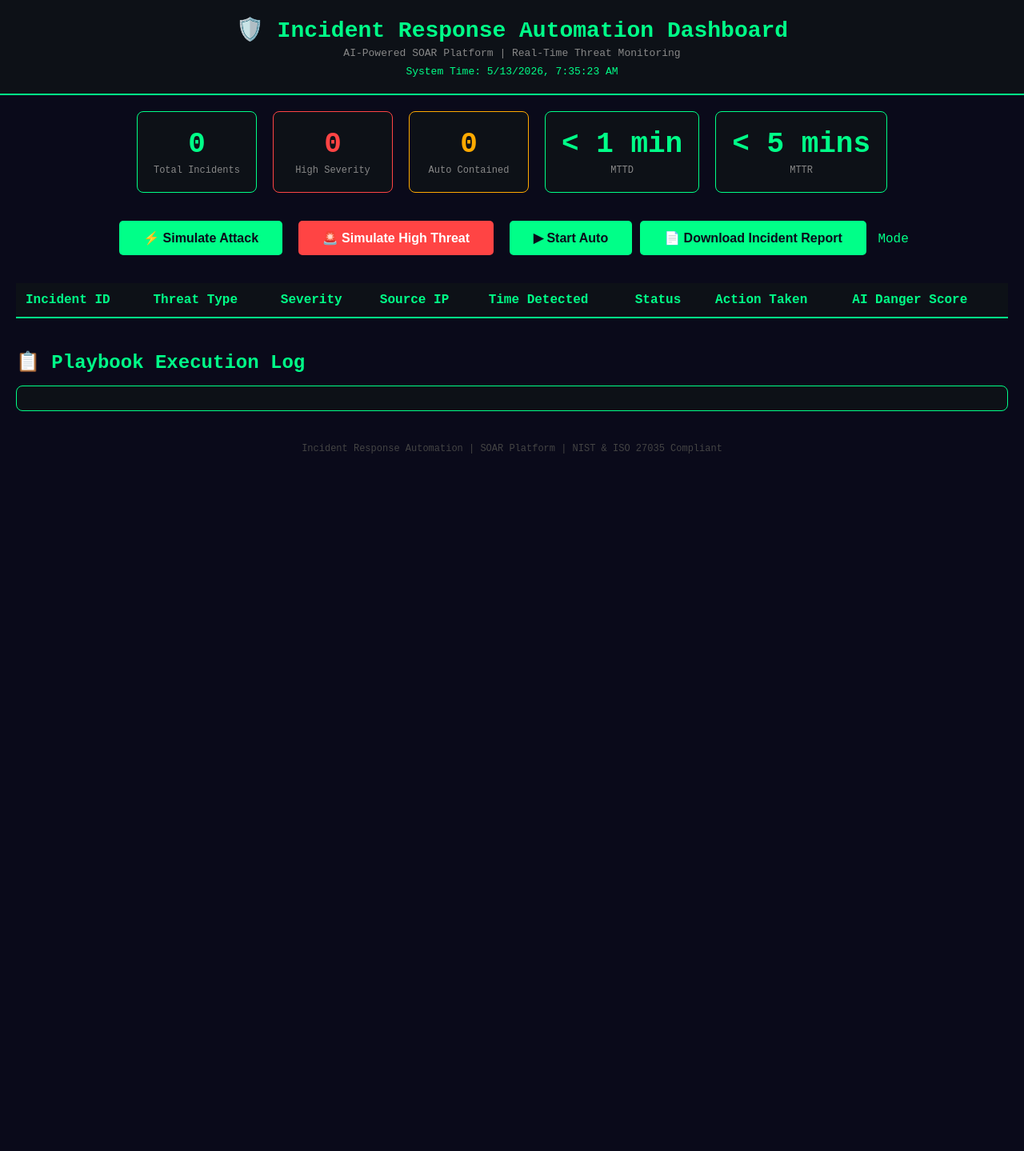
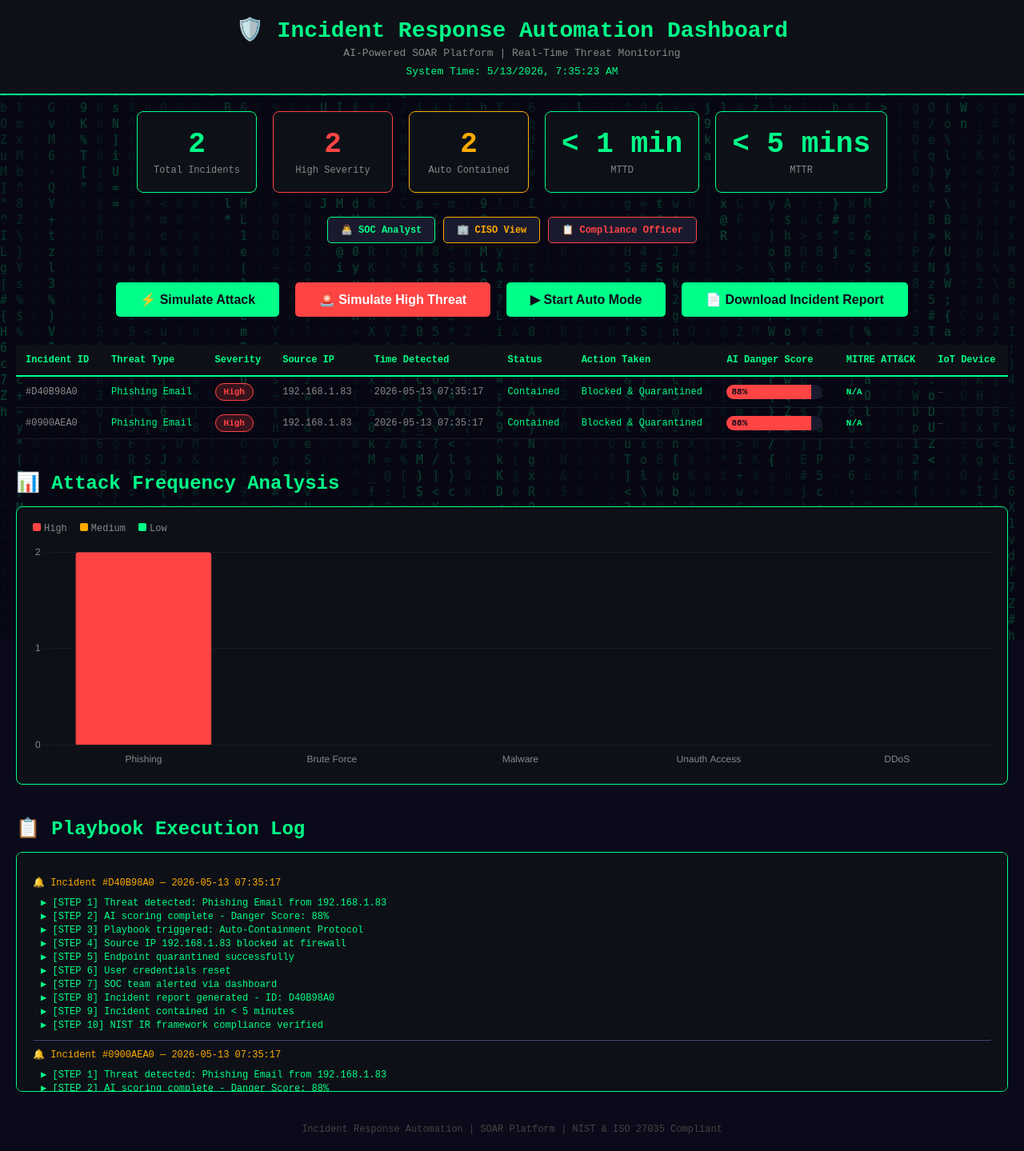
Before and after one commit to Kranthichowdary446/incident_response, a Flask app: page / in a window 1280 px wide. Shown: the whole page at 80% size. Before the commit the page ends 567 px from the top, so only its background shows below. Run offline with Flask 3, Linux system fonts and the light colour scheme; data that the repository does not hold is empty.

Commit message:
Final version with MITRE ATT&CK, IoT devices, user roles, attack chart and matrix rain

```diff
--- a/templates/dashboard.html
+++ b/templates/dashboard.html
@@ -2,13 +2,14 @@
 <html>
 <head>
     <title>Incident Response Dashboard</title>
+    <script src="https://cdnjs.cloudflare.com/ajax/libs/Chart.js/4.4.1/chart.umd.js"></script>
     <style>
         * { margin: 0; padding: 0; box-sizing: border-box; }
         body { background: #0a0a1a; color: #00ff88; font-family: 'Courier New', monospace; }
-        .header { background: #0d1117; padding: 20px; text-align: center; border-bottom: 2px solid #00ff88; }
+        .header { background: #0d1117; padding: 20px; text-align: center; border-bottom: 2px solid #00ff88; position:relative; z-index:1; }
         .header h1 { font-size: 28px; color: #00ff88; }
         .header p { color: #888; font-size: 13px; margin-top: 5px; }
-        .stats { display: flex; justify-content: center; gap: 20px; padding: 20px; flex-wrap: wrap; }
+        .stats { display: flex; justify-content: center; gap: 20px; padding: 20px; flex-wrap: wrap; position:relative; z-index:1; }
         .stat-card { background: #0d1117; border: 1px solid #00ff88; border-radius: 8px; padding: 20px; text-align: center; min-width: 150px; }
         .stat-card h2 { font-size: 36px; color: #00ff88; }
         .stat-card p { color: #888; font-size: 12px; margin-top: 5px; }
@@ -16,15 +17,14 @@
         .stat-card.red h2 { color: #ff4444; }
         .stat-card.yellow { border-color: #ffaa00; }
         .stat-card.yellow h2 { color: #ffaa00; }
-        .controls { text-align: center; padding: 10px; }
-        .btn { background: #00ff88; color: #0a0a1a; border: none; padding: 12px 30px;
-               font-size: 16px; font-weight: bold; border-radius: 5px; cursor: pointer; margin: 5px; }
+        .controls { text-align: center; padding: 10px; position:relative; z-index:1; }
+        .btn { background: #00ff88; color: #0a0a1a; border: none; padding: 12px 30px; font-size: 16px; font-weight: bold; border-radius: 5px; cursor: pointer; margin: 5px; }
         .btn:hover { background: #00cc66; }
         .btn.red { background: #ff4444; color: white; }
-        .table-container { padding: 20px; overflow-x: auto; }
+        .table-container { padding: 20px; overflow-x: auto; position:relative; z-index:1; }
         table { width: 100%; border-collapse: collapse; }
-        th { background: #0d1117; color: #00ff88; padding: 12px; text-align: left; border-bottom: 2px solid #00ff88; }
-        td { padding: 10px 12px; border-bottom: 1px solid #1a1a2e; font-size: 13px; }
+        th { background: #0d1117; color: #00ff88; padding: 12px; text-align: left; border-bottom: 2px solid #00ff88; font-size:12px; }
+        td { padding: 10px 12px; border-bottom: 1px solid #1a1a2e; font-size: 12px; }
         tr:hover { background: #0d1117; }
         .badge { padding: 4px 10px; border-radius: 20px; font-size: 11px; font-weight: bold; }
         .High { background: #ff444433; color: #ff4444; border: 1px solid #ff4444; }
@@ -32,14 +32,26 @@
         .Low { background: #00ff8833; color: #00ff88; border: 1px solid #00ff88; }
         .status-contained { color: #00ff88; }
         .status-monitoring { color: #ffaa00; }
-        .alert-banner { display: none; background: #ff4444; color: white; text-align: center;
-                        padding: 10px; font-weight: bold; animation: blink 1s infinite; }
+        .alert-banner { display: none; background: #ff4444; color: white; text-align: center; padding: 10px; font-weight: bold; animation: blink 1s infinite; position:relative; z-index:2; }
         @keyframes blink { 0%,100%{opacity:1} 50%{opacity:0.5} }
-        .footer { text-align: center; padding: 20px; color: #444; font-size: 12px; }
+        .section { padding: 20px; position:relative; z-index:1; }
+        .section h2 { color:#00ff88; margin-bottom:15px; }
+        .box { background:#0d1117; border:1px solid #00ff88; border-radius:8px; padding:20px; }
+        .footer { text-align: center; padding: 20px; color: #444; font-size: 12px; position:relative; z-index:1; }
+        #matrixCanvas { position:fixed; top:0; left:0; z-index:0; opacity:0.25; pointer-events:none; }
+        .role-bar { display:flex; justify-content:center; gap:10px; padding:10px; position:relative; z-index:1; flex-wrap:wrap; }
+        .role-btn { border: 1px solid; padding: 8px 16px; border-radius: 5px; cursor: pointer; font-size: 12px; font-family: 'Courier New', monospace; font-weight:bold; background:#1a1a2e; }
+        .role-soc { color:#00ff88; border-color:#00ff88; }
+        .role-ciso { color:#ffaa00; border-color:#ffaa00; }
+        .role-compliance { color:#ff4444; border-color:#ff4444; }
+        #roleMessage { text-align:center; font-size:13px; padding:5px 20px; position:relative; z-index:1; min-height:24px; }
     </style>
 </head>
 <body>
+
+<canvas id="matrixCanvas"></canvas>
 <div class="alert-banner" id="alertBanner">🚨 HIGH SEVERITY THREAT DETECTED — PLAYBOOK EXECUTING 🚨</div>
+
 <div class="header">
     <h1>🛡️ Incident Response Automation Dashboard</h1>
     <p>AI-Powered SOAR Platform | Real-Time Threat Monitoring</p>
@@ -47,33 +59,25 @@
 </div>
 
 <div class="stats">
-        <div class="stat-card">
-            <h2 id="total">0</h2>
-            <p>Total Incidents</p>
+    <div class="stat-card"><h2 id="total">0</h2><p>Total Incidents</p></div>
+    <div class="stat-card red"><h2 id="high">0</h2><p>High Severity</p></div>
+    <div class="stat-card yellow"><h2 id="contained">0</h2><p>Auto Contained</p></div>
+    <div class="stat-card"><h2 id="mttd">-</h2><p>MTTD</p></div>
+    <div class="stat-card"><h2 id="mttr">-</h2><p>MTTR</p></div>
 </div>
-        <div class="stat-card red">
-            <h2 id="high">0</h2>
-            <p>High Severity</p>
+
+<div class="role-bar">
+    <button class="role-btn role-soc" onclick="setRole('soc')">👨‍💻 SOC Analyst</button>
+    <button class="role-btn role-ciso" onclick="setRole('ciso')">🏢 CISO View</button>
+    <button class="role-btn role-compliance" onclick="setRole('compliance')">📋 Compliance Officer</button>
 </div>
-        <div class="stat-card yellow">
-            <h2 id="contained">0</h2>
-            <p>Auto Contained</p>
-        </div>
-        <div class="stat-card">
-            <h2 id="mttd">-</h2>
-            <p>MTTD</p>
-        </div>
-        <div class="stat-card">
-            <h2 id="mttr">-</h2>
-            <p>MTTR</p>
-        </div>
-    </div>
+<div id="roleMessage"></div>
 
 <div class="controls">
     <button class="btn" onclick="simulate()">⚡ Simulate Attack</button>
     <button class="btn red" onclick="simulateHigh()">🚨 Simulate High Threat</button>
-        <button class="btn" onclick="autoMode()" id="autoBtn">▶ Start Auto <button class="btn" onclick="window.open('/api/report')">📄 Download Incident Report</button>
-        Mode</button>
+    <button class="btn" onclick="autoMode()" id="autoBtn">▶ Start Auto Mode</button>
+    <button class="btn" onclick="window.open('/api/report')">📄 Download Incident Report</button>
 </div>
 
 <div class="table-container">
@@ -88,16 +92,33 @@
                 <th>Status</th>
                 <th>Action Taken</th>
                 <th>AI Danger Score</th>
-
+                <th>MITRE ATT&CK</th>
+                <th>IoT Device</th>
             </tr>
         </thead>
         <tbody id="incidentTable"></tbody>
     </table>
 </div>
-<div style="padding: 20px;">
-    <h2 style="color:#00ff88; margin-bottom:15px;">📋 Playbook Execution Log</h2>
-    <div id="playbookLog" style="background:#0d1117; border:1px solid #00ff88; border-radius:8px; padding:15px; font-size:12px; max-height:300px; overflow-y:auto;"></div>
+
+<div class="section">
+    <h2>📊 Attack Frequency Analysis</h2>
+    <div class="box">
+        <div style="display:flex; gap:16px; margin-bottom:12px; font-size:12px; color:#888;">
+            <span><span style="display:inline-block; width:10px; height:10px; border-radius:2px; background:#ff4444; margin-right:4px;"></span>High</span>
+            <span><span style="display:inline-block; width:10px; height:10px; border-radius:2px; background:#ffaa00; margin-right:4px;"></span>Medium</span>
+            <span><span style="display:inline-block; width:10px; height:10px; border-radius:2px; background:#00ff88; margin-right:4px;"></span>Low</span>
         </div>
+        <div style="position:relative; width:100%; height:280px;">
+            <canvas id="attackChart" role="img" aria-label="Attack frequency by type"></canvas>
+        </div>
+    </div>
+</div>
+
+<div class="section">
+    <h2>📋 Playbook Execution Log</h2>
+    <div class="box" id="playbookLog" style="font-size:12px; max-height:300px; overflow-y:auto;"></div>
+</div>
+
 <div class="footer">
     <p>Incident Response Automation | SOAR Platform | NIST & ISO 27035 Compliant</p>
 </div>
@@ -105,6 +126,26 @@
 <script>
 let autoInterval = null;
 let autoRunning = false;
+let attackChart = null;
+
+const attackCounts = {
+    'Phishing Email':      {high:0, medium:0, low:0},
+    'Brute Force Attack':  {high:0, medium:0, low:0},
+    'Malware Detected':    {high:0, medium:0, low:0},
+    'Unauthorized Access': {high:0, medium:0, low:0},
+    'DDoS Attempt':        {high:0, medium:0, low:0}
+};
+
+function setRole(role) {
+    const messages = {
+        soc: "👨‍💻 SOC Analyst View — Monitoring live threats and executing containment playbooks",
+        ciso: "🏢 CISO View — Executive overview of threat landscape and security posture",
+        compliance: "📋 Compliance Officer View — Audit logs and ISO 27035 / NIST compliance reports"
+    };
+    const colors = { soc: '#00ff88', ciso: '#ffaa00', compliance: '#ff4444' };
+    document.getElementById('roleMessage').textContent = messages[role];
+    document.getElementById('roleMessage').style.color = colors[role];
+}
 
 function updateClock() {
     document.getElementById('clock').textContent = 'System Time: ' + new Date().toLocaleString();
@@ -113,27 +154,24 @@
 updateClock();
 
 function simulate() {
-        fetch('/api/simulate')
-            .then(r => r.json())
-            .then(data => {
-                if (data.severity === 'High') {
-                    document.getElementById('alertBanner').style.display = 'block';
-                    setTimeout(() => document.getElementById('alertBanner').style.display = 'none', 4000);
-                }
+    fetch('/api/simulate').then(r => r.json()).then(data => {
+        if (data.severity === 'High') showAlert();
         loadIncidents();
         loadStats();
     });
 }
 
 function simulateHigh() {
-        fetch('/api/simulate_high')
-            .then(r => r.json())
-            .then(data => {
-                document.getElementById('alertBanner').style.display = 'block';
-                setTimeout(() => document.getElementById('alertBanner').style.display = 'none', 5000);
+    fetch('/api/simulate_high').then(r => r.json()).then(data => {
+        showAlert();
         loadIncidents();
         loadStats();
     });
+}
+
+function showAlert() {
+    document.getElementById('alertBanner').style.display = 'block';
+    setTimeout(() => document.getElementById('alertBanner').style.display = 'none', 4000);
 }
 
 function autoMode() {
@@ -148,10 +186,49 @@
     }
 }
 
+function updateChart(incidents) {
+    Object.keys(attackCounts).forEach(k => attackCounts[k] = {high:0,medium:0,low:0});
+    incidents.forEach(inc => {
+        if (attackCounts[inc.type]) {
+            attackCounts[inc.type][inc.severity.toLowerCase()]++;
+        }
+    });
+    const labels = ['Phishing','Brute Force','Malware','Unauth Access','DDoS'];
+    const highData   = Object.values(attackCounts).map(v => v.high);
+    const mediumData = Object.values(attackCounts).map(v => v.medium);
+    const lowData    = Object.values(attackCounts).map(v => v.low);
+
+    if (!attackChart) {
+        attackChart = new Chart(document.getElementById('attackChart'), {
+            type: 'bar',
+            data: {
+                labels,
+                datasets: [
+                    {label:'High',   data:highData,   backgroundColor:'#ff4444', borderRadius:4},
+                    {label:'Medium', data:mediumData, backgroundColor:'#ffaa00', borderRadius:4},
+                    {label:'Low',    data:lowData,    backgroundColor:'#00ff88', borderRadius:4}
+                ]
+            },
+            options: {
+                responsive: true,
+                maintainAspectRatio: false,
+                plugins: { legend: { display: false } },
+                scales: {
+                    x: { stacked:true, ticks:{color:'#888'}, grid:{display:false} },
+                    y: { stacked:true, ticks:{color:'#888', stepSize:1}, grid:{color:'rgba(255,255,255,0.05)'} }
+                }
+            }
+        });
+    } else {
+        attackChart.data.datasets[0].data = highData;
+        attackChart.data.datasets[1].data = mediumData;
+        attackChart.data.datasets[2].data = lowData;
+        attackChart.update();
+    }
+}
+
 function loadIncidents() {
-        fetch('/api/incidents')
-            .then(r => r.json())
-            .then(data => {
+    fetch('/api/incidents').then(r => r.json()).then(data => {
         const tbody = document.getElementById('incidentTable');
         tbody.innerHTML = '';
         data.reverse().forEach(inc => {
@@ -162,25 +239,31 @@
                 <td style="color:#888">${inc.ip}</td>
                 <td style="color:#888">${inc.time}</td>
                 <td class="status-${inc.status.toLowerCase()}">${inc.status}</td>
-                        <td><td>${inc.action}</td>
+                <td>${inc.action}</td>
                 <td>
                     <div style="background:#1a1a2e; border-radius:10px; overflow:hidden; width:120px;">
                         <div style="background:${inc.ai_score > 80 ? '#ff4444' : inc.ai_score > 50 ? '#ffaa00' : '#00ff88'};
-                                width:${inc.ai_score || 0}%; padding:3px 6px; font-size:11px; font-weight:bold;">
+                            width:${inc.ai_score || 0}%; padding:3px 6px; font-size:11px; font-weight:bold; color:#0a0a1a;">
                             ${inc.ai_score || 0}%
                         </div>
                     </div>
                 </td>
+                <td>
+                    <span style="color:#00ff88; font-size:11px; font-weight:bold;">${inc.mitre_id || 'N/A'}</span><br>
+                    <span style="color:#888; font-size:10px;">${inc.mitre_tactic || ''}</span>
+                </td>
+                <td style="color:#ffaa00; font-size:11px;">
+                    ${inc.iot_device ? '📡 ' + inc.iot_device : '<span style="color:#444">—</span>'}
+                </td>
             </tr>`;
             tbody.innerHTML += row;
         });
+        updateChart(data);
     });
 }
 
 function loadStats() {
-        fetch('/api/stats')
-            .then(r => r.json())
-            .then(data => {
+    fetch('/api/stats').then(r => r.json()).then(data => {
         document.getElementById('total').textContent = data.total;
         document.getElementById('high').textContent = data.high_severity;
         document.getElementById('contained').textContent = data.contained;
@@ -190,9 +273,7 @@
 }
 
 function loadPlaybook() {
-    fetch('/api/playbook_logs')
-        .then(r => r.json())
-        .then(data => {
+    fetch('/api/playbook_logs').then(r => r.json()).then(data => {
         const div = document.getElementById('playbookLog');
         div.innerHTML = '';
         data.reverse().forEach(log => {
@@ -209,6 +290,30 @@ setInterval(() => { loadIncidents(); loadStats(); loadPlaybook(); }, 5000);
 loadIncidents();
 loadStats();
 loadPlaybook();
+
+const mc = document.getElementById('matrixCanvas');
+const ctx = mc.getContext('2d');
+function resizeMatrix() {
+    mc.width = window.innerWidth;
+    mc.height = window.innerHeight;
+}
+resizeMatrix();
+window.addEventListener('resize', resizeMatrix);
+const cols = Math.floor(window.innerWidth / 20);
+const drops = Array(cols).fill(1);
+function drawMatrix() {
+    ctx.fillStyle = 'rgba(10,10,26,0.03)';
+    ctx.fillRect(0, 0, mc.width, mc.height);
+    ctx.fillStyle = '#00ff88';
+    ctx.font = '15px monospace';
+    drops.forEach((y, i) => {
+        const char = String.fromCharCode(33 + Math.random() * 94);
+        ctx.fillText(char, i * 20, y * 20);
+        if (y * 20 > mc.height && Math.random() > 0.975) drops[i] = 0;
+        drops[i]++;
+    });
+}
+setInterval(drawMatrix, 50);
 </script>
 </body>
 </html>
```
Lines whose indentation alone changed are shown as unchanged.
